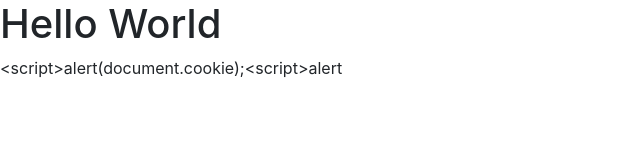
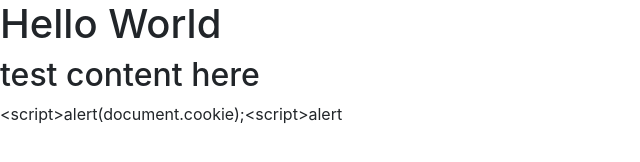
Before and after one commit to christopher-gill/christopher-gill, a plain HTML site: page index.html in a window 1280 px wide. Shown: the whole page, without its empty margins (0-640 px from the left). Drawn offline with nearby package versions, Linux system fonts and the light colour scheme.

Commit message:
Update index.html

```diff
--- a/index.html
+++ b/index.html
@@ -5,11 +5,6 @@
   src="https://code.jquery.com/jquery-3.3.1.min.js"
   integrity="sha256-FgpCb/KJQlLNfOu91ta32o/NMZxltwRo8QtmkMRdAu8="
   crossorigin="anonymous"></script>
-  <script>
-  	$(".noscript-hint").each(function(index, item){
-  		$(item).hide();
-  	});
-  </script>
 <link rel="stylesheet" href="https://maxcdn.bootstrapcdn.com/bootstrap/4.0.0/css/bootstrap.min.css" integrity="sha384-Gn5384xqQ1aoWXA+058RXPxPg6fy4IWvTNh0E263XmFcJlSAwiGgFAW/dAiS6JXm" crossorigin="anonymous">
 <script src="https://maxcdn.bootstrapcdn.com/bootstrap/4.0.0/js/bootstrap.min.js" integrity="sha384-JZR6Spejh4U02d8jOt6vLEHfe/JQGiRRSQQxSfFWpi1MquVdAyjUar5+76PVCmYl" crossorigin="anonymous"></script>
 	</head>
@@ -17,7 +12,9 @@
 		<h1>
 			Hello World
 		</h1>
-
+		<div>
+			<h2> test content here </h2>
 		&ltscript&gtalert(document.cookie);&ltscript&gtalert
+		</div>
 	</body>
 </html>
```
